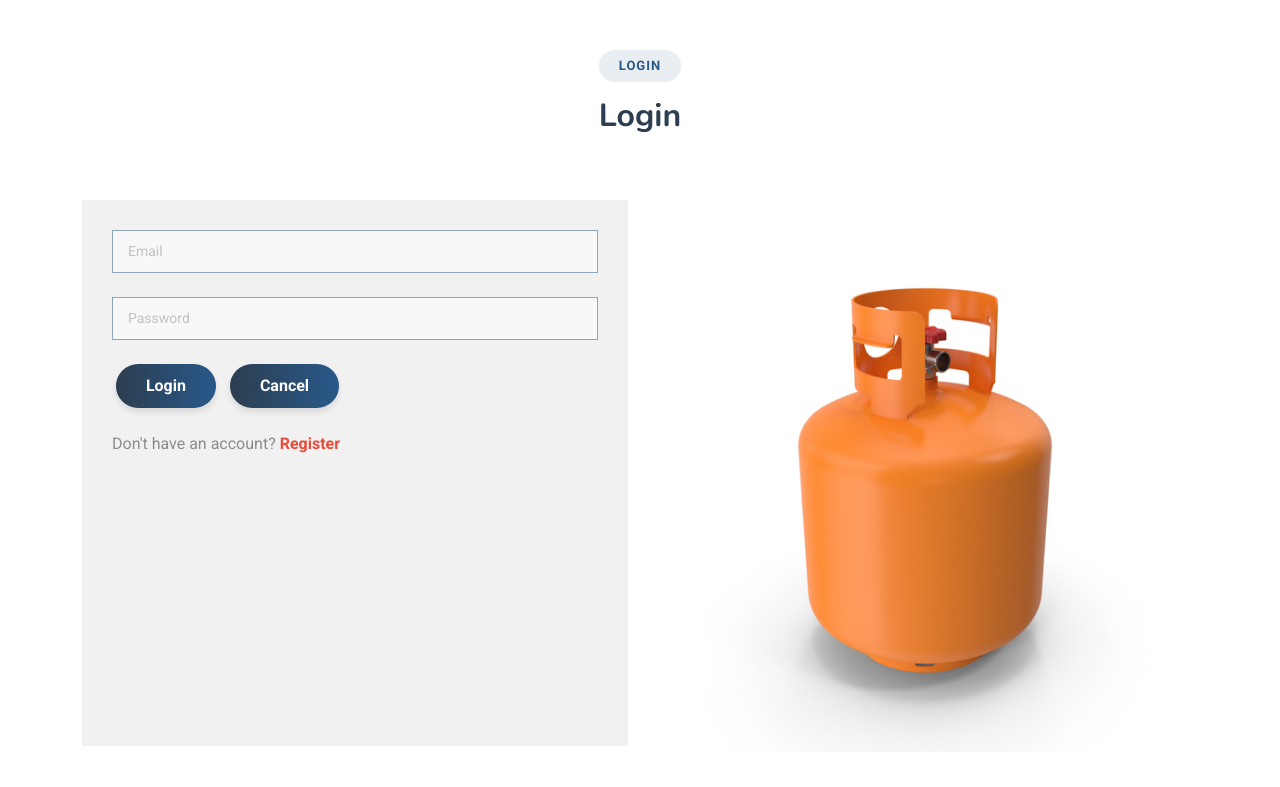
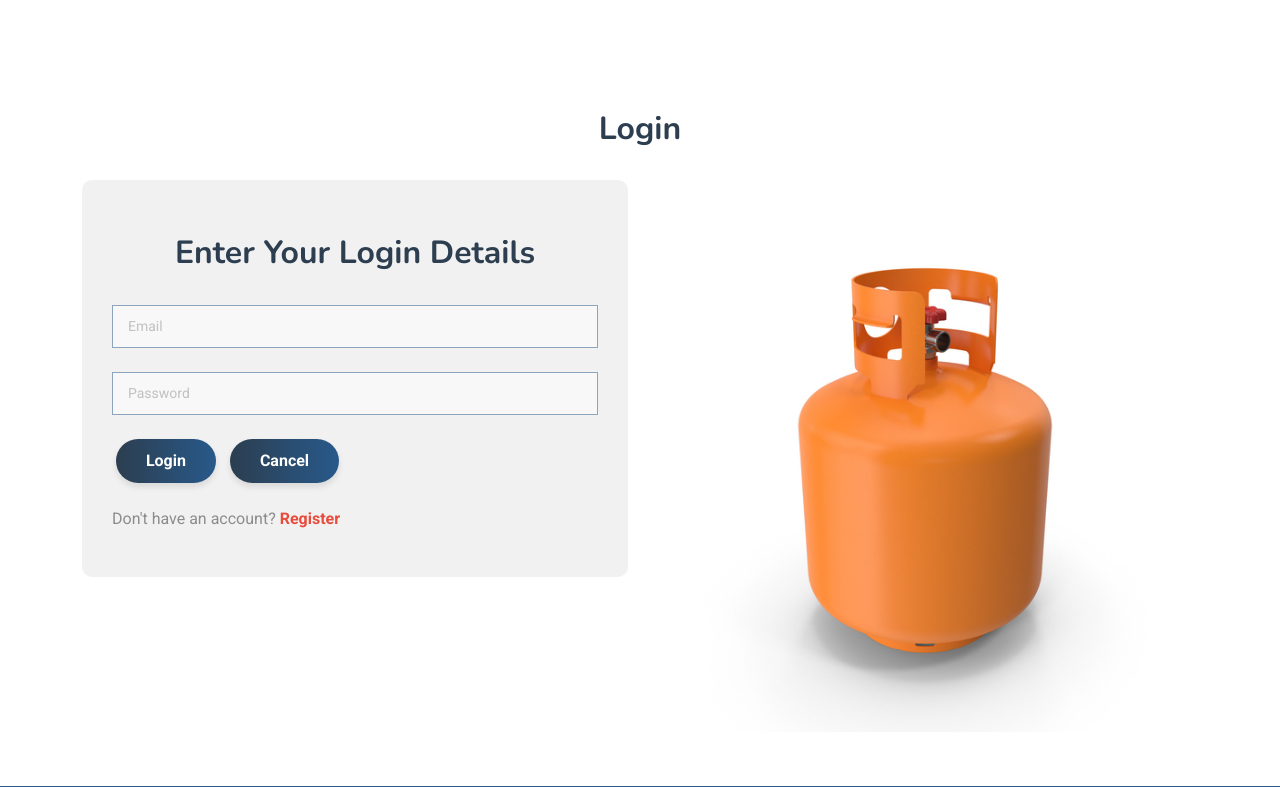
Before and after one commit to Madhavi1997/GasByGas, a PHP site: page /login_1.php in a window 1280 px wide. Shown: the part 120-907 px from the top of the page. Run offline with PHP 8.4, Linux system fonts and the light colour scheme.

Commit message:
Login Update

```diff
--- a/login_1.php
+++ b/login_1.php
@@ -4,38 +4,27 @@
 <head>
     <meta charset="utf-8">
     <meta content="width=device-width, initial-scale=1.0" name="viewport">
-    <title>Index - FlexStart Bootstrap Template</title>
+    <title>GasByGas login</title>
     <meta name="description" content="">
     <meta name="keywords" content="">
 
-    <!-- Favicons -->
     <link href="assets/img/favicon.png" rel="icon">
     <link href="assets/img/apple-touch-icon.png" rel="apple-touch-icon">
 
-    <!-- Fonts -->
     <link href="https://fonts.googleapis.com" rel="preconnect">
     <link href="https://fonts.gstatic.com" rel="preconnect" crossorigin>
     <link
         href="https://fonts.googleapis.com/css2?family=Roboto:ital,wght@0,100;0,300;0,400;0,500;0,700;0,900;1,100;1,300;1,400;1,500;1,700;1,900&family=Poppins:ital,wght@0,100;0,200;0,300;0,400;0,500;0,600;0,700;0,800;0,900;1,100;1,200;1,300;1,400;1,500;1,600;1,700;1,800;1,900&family=Nunito:ital,wght@0,200;0,300;0,400;0,500;0,600;0,700;0,800;0,900;1,200;1,300;1,400;1,500;1,600;1,700;1,800;1,900&display=swap"
         rel="stylesheet">
 
-    <!-- Vendor CSS Files -->
     <link href="assets/vendor/bootstrap/css/bootstrap.min.css" rel="stylesheet">
     <link href="assets/vendor/bootstrap-icons/bootstrap-icons.css" rel="stylesheet">
     <link href="assets/vendor/aos/aos.css" rel="stylesheet">
     <link href="assets/vendor/glightbox/css/glightbox.min.css" rel="stylesheet">
     <link href="assets/vendor/swiper/swiper-bundle.min.css" rel="stylesheet">
 
-    <!-- Main CSS File -->
     <link href="assets/css/main.css" rel="stylesheet">
 
-    <!-- =======================================================
-  * Template Name: FlexStart
-  * Template URL: https://bootstrapmade.com/flexstart-bootstrap-startup-template/
-  * Updated: Nov 01 2024 with Bootstrap v5.3.3
-  * Author: BootstrapMade.com
-  * License: https://bootstrapmade.com/license/
-  ======================================================== -->
 </head>
 
 <body class="index-page">
@@ -47,29 +36,28 @@
     <main class="main">
 
 
-        <!-- Contact Section -->
         <section id="login" class="login section" style="padding-top: 170px;">
 
-            <!-- Section Title -->
             <div class="container section-title" data-aos="fade-up">
-                <h2>Login</h2>
-                <p>Login</p>
-            </div><!-- End Section Title -->
+            </div>
 
             <div class="container" data-aos="fade-up" data-aos-delay="100">
 
                 <div class="row gy-4">
 
-                    <!-- Animation -->
                     <div class="col-lg-6 order-1 order-lg-2 hero-img" data-aos="zoom-out">
                         <img src="assets/img/cyl_2.jpg" class="img-fluid animated" alt="">
                     </div>
+                    <h2 class="text-center"> <b>Login</b></h2>
 
 
                     <div class="col-lg-6">
+
                         <form action="login_2.php" method="post" class="login-form" data-aos="fade-up"
-                            data-aos-delay="200">
-
+                            data-aos-delay="200" style="height: auto; border-radius:10px;">
+                            <div class="container py-4" data-aos="fade-up">
+                                <h2 class="text-center"> <b>Enter Your Login Details</b></h2>
+                            </div>
                             <div class="row gy-4">
 
                                 <div class="col-md-12">
@@ -97,13 +85,12 @@
                         </form>
                     </div>
 
-                    <!-- End Contact Form -->
 
                 </div>
 
             </div>
 
-        </section><!-- /Contact Section -->
+        </section>
 
     </main>
 
@@ -134,7 +121,6 @@
     </div>
 
 
-    <!-- Vendor JS Files -->
     <script src="assets/vendor/bootstrap/js/bootstrap.bundle.min.js"></script>
     <script src="assets/vendor/php-email-form/validate.js"></script>
     <script src="assets/vendor/aos/aos.js"></script>
@@ -144,7 +130,6 @@
     <script src="assets/vendor/isotope-layout/isotope.pkgd.min.js"></script>
     <script src="assets/vendor/swiper/swiper-bundle.min.js"></script>
 
-    <!-- Main JS File -->
     <script src="assets/js/main.js"></script>
 
 </body>
```
Also changed, not shown: login_2.php (+7 -28 lines), logout.php (line endings or trailing spaces), 1 other file.
